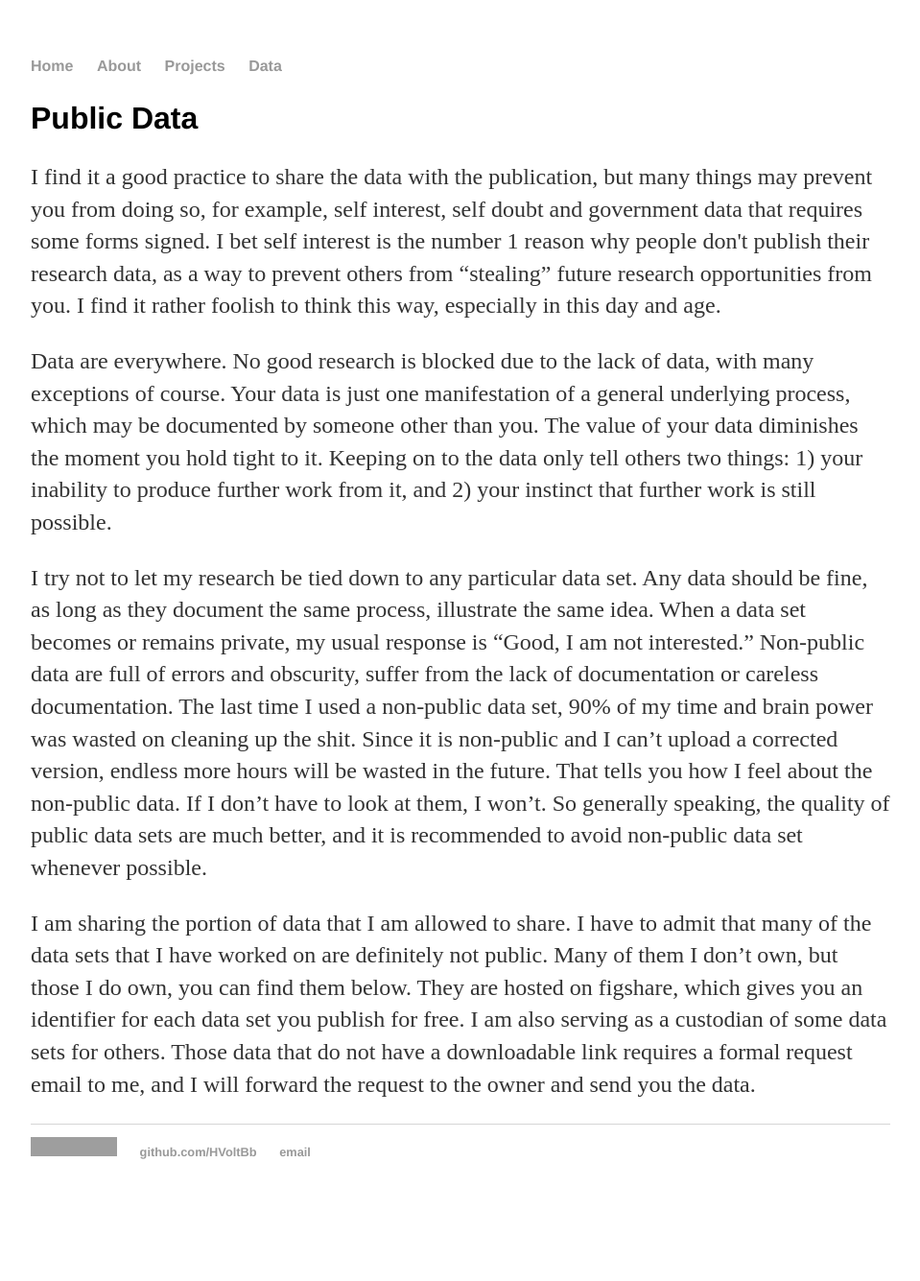
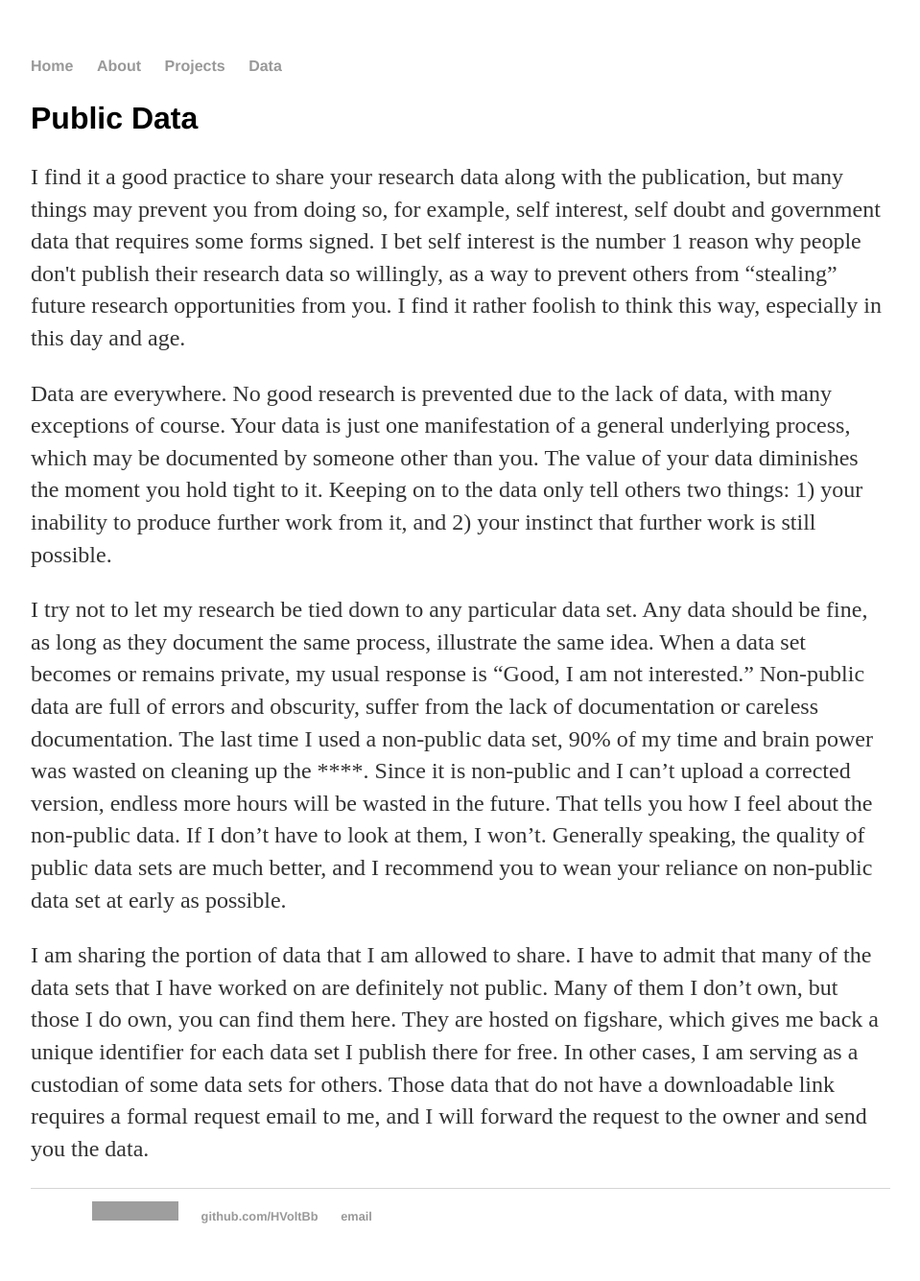
Before and after one commit to HVoltBb/HVoltBb.github.io, a Jekyll site: the page built from data/public_data.html, in a window 1280 px wide. Shown: the whole page at 96% size, without its empty margins (160-1119 px from the left). Built offline with Jekyll 4.4.1, drawn with Linux system fonts in a browser that asks for light colours; before the commit the page ends 1268 px from its top, so only the background shows below that; grey boxes are pictures that could not be loaded.

Commit message:
first line indent

```diff
--- a/css/main.css
+++ b/css/main.css
@@ -44,6 +44,7 @@ p {
 footer {
     border-top: 1px solid #d5d5d5;
     font-size: .8em;
+    text-indent: 5em;
 }
 
 ul.stuff {
--- a/data/public_data.html
+++ b/data/public_data.html
@@ -4,11 +4,11 @@ title: Opinion on public data
 ---
 <h2>Public Data</h2>
 <div>
-<p>I find it a good practice to share the data with the publication, but many things may prevent you from doing so, for example, self interest, self doubt and government data that requires some forms signed. I bet self interest is the number 1 reason why people don't publish their research data, as a way to prevent others from “stealing” future research opportunities from you. I find it rather foolish to think this way, especially in this day and age.</p>
+<p>I find it a good practice to share your research data along with the publication, but many things may prevent you from doing so, for example, self interest, self doubt and government data that requires some forms signed. I bet self interest is the number 1 reason why people don't publish their research data so willingly, as a way to prevent others from “stealing” future research opportunities from you. I find it rather foolish to think this way, especially in this day and age.</p>
 
-<p>Data are everywhere. No good research is blocked due to the lack of data, with many exceptions of course. Your data is just one manifestation of a general underlying process, which may be documented by someone other than you. The value of your data diminishes the moment you hold tight to it. Keeping on to the data only tell others two things: 1) your inability to produce further work from it, and 2) your instinct that further work is still possible.</p>
+<p>Data are everywhere. No good research is prevented due to the lack of data, with many exceptions of course. Your data is just one manifestation of a general underlying process, which may be documented by someone other than you. The value of your data diminishes the moment you hold tight to it. Keeping on to the data only tell others two things: 1) your inability to produce further work from it, and 2) your instinct that further work is still possible.</p>
 
-<p>I try not to let my research be tied down to any particular data set. Any data should be fine, as long as they document the same process, illustrate the same idea. When a data set becomes or remains private, my usual response is “Good, I am not interested.” Non-public data are full of errors and obscurity, suffer from the lack of documentation or careless documentation. The last time I used a non-public data set, 90% of my time and brain power was wasted on cleaning up the shit. Since it is non-public and I can’t upload a corrected version, endless more hours will be wasted in the future. That tells you how I feel about the non-public data. If I don’t have to look at them, I won’t. So generally speaking, the quality of public data sets are much better, and it is recommended to avoid non-public data set whenever possible.</p>
+<p>I try not to let my research be tied down to any particular data set. Any data should be fine, as long as they document the same process, illustrate the same idea. When a data set becomes or remains private, my usual response is “Good, I am not interested.” Non-public data are full of errors and obscurity, suffer from the lack of documentation or careless documentation. The last time I used a non-public data set, 90% of my time and brain power was wasted on cleaning up the ****. Since it is non-public and I can’t upload a corrected version, endless more hours will be wasted in the future. That tells you how I feel about the non-public data. If I don’t have to look at them, I won’t. Generally speaking, the quality of public data sets are much better, and I recommend you to wean your reliance on non-public data set at early as possible.</p>
 
-<p>I am sharing the portion of data that I am allowed to share. I have to admit that many of the data sets that I have worked on are definitely not public. Many of them I don’t own, but those I do own, you can find them below. They are hosted on figshare, which gives you an identifier for each data set you publish for free. I am also serving as a custodian of some data sets for others. Those data that do not have a downloadable link requires a formal request email to me, and I will forward the request to the owner and send you the data.</p>
+<p>I am sharing the portion of data that I am allowed to share. I have to admit that many of the data sets that I have worked on are definitely not public. Many of them I don’t own, but those I do own, you can find them here. They are hosted on figshare, which gives me back a unique identifier for each data set I publish there for free. In other cases, I am serving as a custodian of some data sets for others. Those data that do not have a downloadable link requires a formal request email to me, and I will forward the request to the owner and send you the data.</p>
 </div>
```
